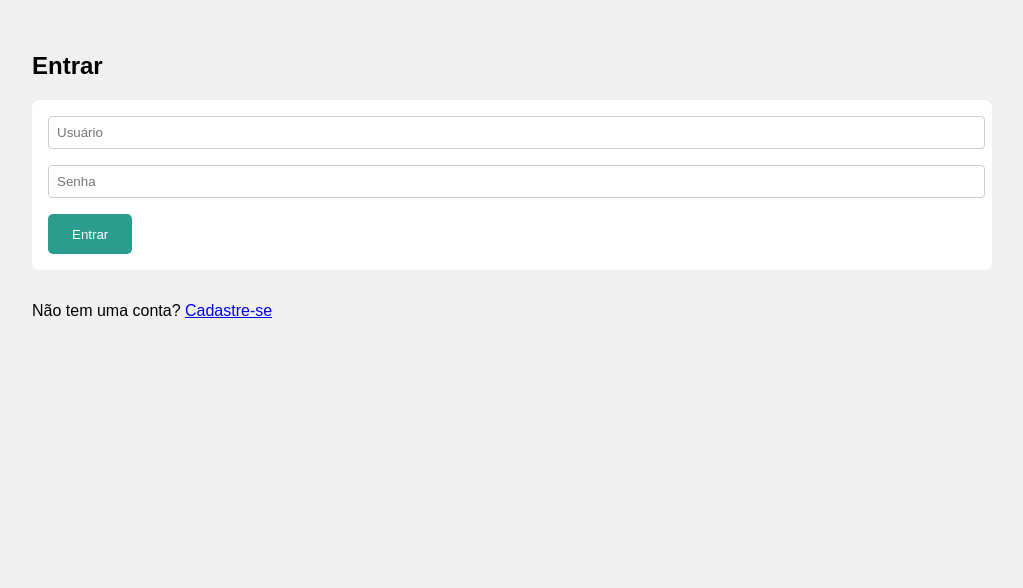
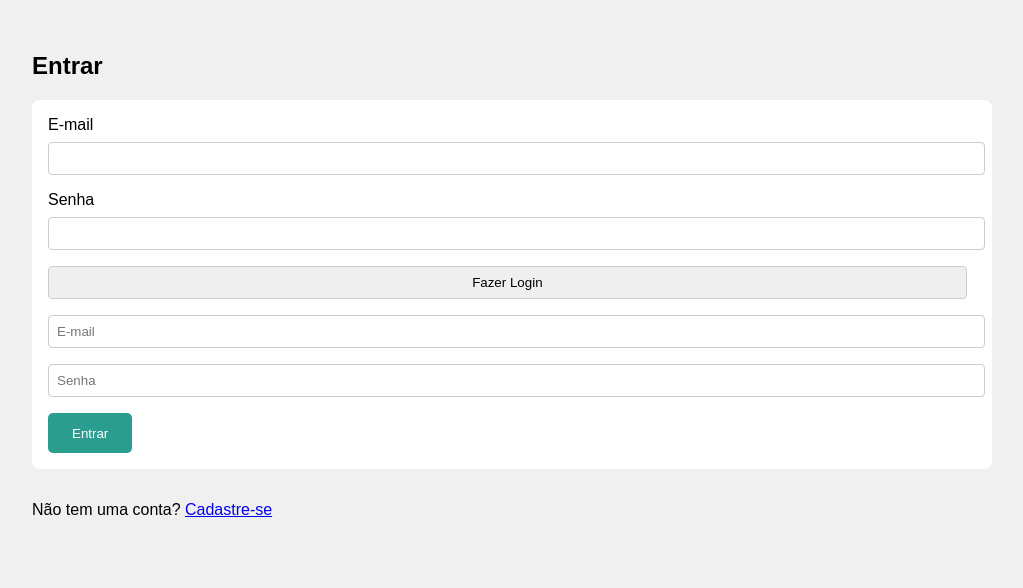
Before and after one commit to UillianAraujo/mvpBackendUnifeso, a Flask app: page /loginUsuario in a window 1280 px wide. Shown: the part 87-675 px from the top of the page, without its empty margins (128-1151 px from the left). Run offline with Flask 3, Linux system fonts and the light colour scheme.

Commit message:
form no loginUsuario

```diff
--- a/mageVerde/forms.py
+++ b/mageVerde/forms.py
@@ -10,7 +10,9 @@ class LoginUsuarioForm(FlaskForm):
     botaoConfirmacao = SubmitField('Fazer Login')
 
 class LoginAdmForm(FlaskForm):
-    pass
+    matricula = StringField('Matrícula', validators=[DataRequired(), Email()])
+    senha = PasswordField('Senha', validators=[DataRequired(), Length(min=6, max=20)])
+    botaoConfirmacao = SubmitField('Fazer Login')
 
 # não pretendo criar um template/formulário para cadastrar usuários.
 class CadastroForm(FlaskForm):
--- a/mageVerde/routes.py
+++ b/mageVerde/routes.py
@@ -10,7 +10,7 @@ def inicio():
 #rota do longinUsuario
 @app.route('/loginUsuario', methods=['GET', 'POST'])
 def loginUsuario():
-    return render_template('loginUsuario.html')
+    return render_template('loginUsuario.html', form=LoginUsuarioForm())
 
 #rota do longinAdm
 @app.route('/loginAdm', methods=['GET', 'POST'])
--- a/mageVerde/templates/loginUsuario.html
+++ b/mageVerde/templates/loginUsuario.html
@@ -24,7 +24,17 @@
     <section class="admin-dashboard">
         <h2>Entrar</h2>
         <form action="/loginUsuario" method="POST">
-            <input type="text" name="username" placeholder="Usuário" required>
+            {{ form.csrf_token }}
+
+            {{ form.email.label() }}
+            {{ form.email() }}
+
+            {{ form.senha.label() }}
+            {{ form.senha() }}
+
+            {{ form.botaoConfirmacao()}}
+
+            <input type="text" name="username" placeholder="E-mail" required>
             <input type="password" name="password" placeholder="Senha" required>
             <button type="submit">Entrar</button>
         </form>
```
